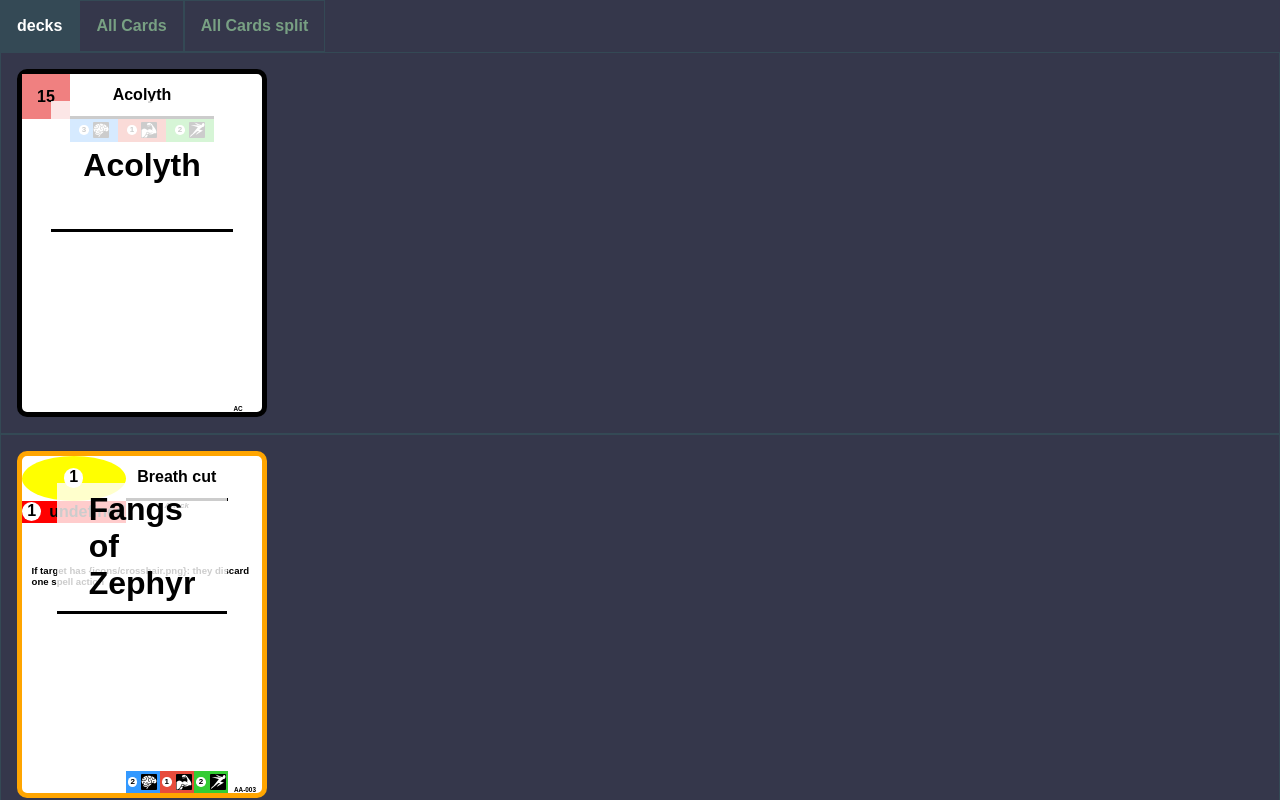
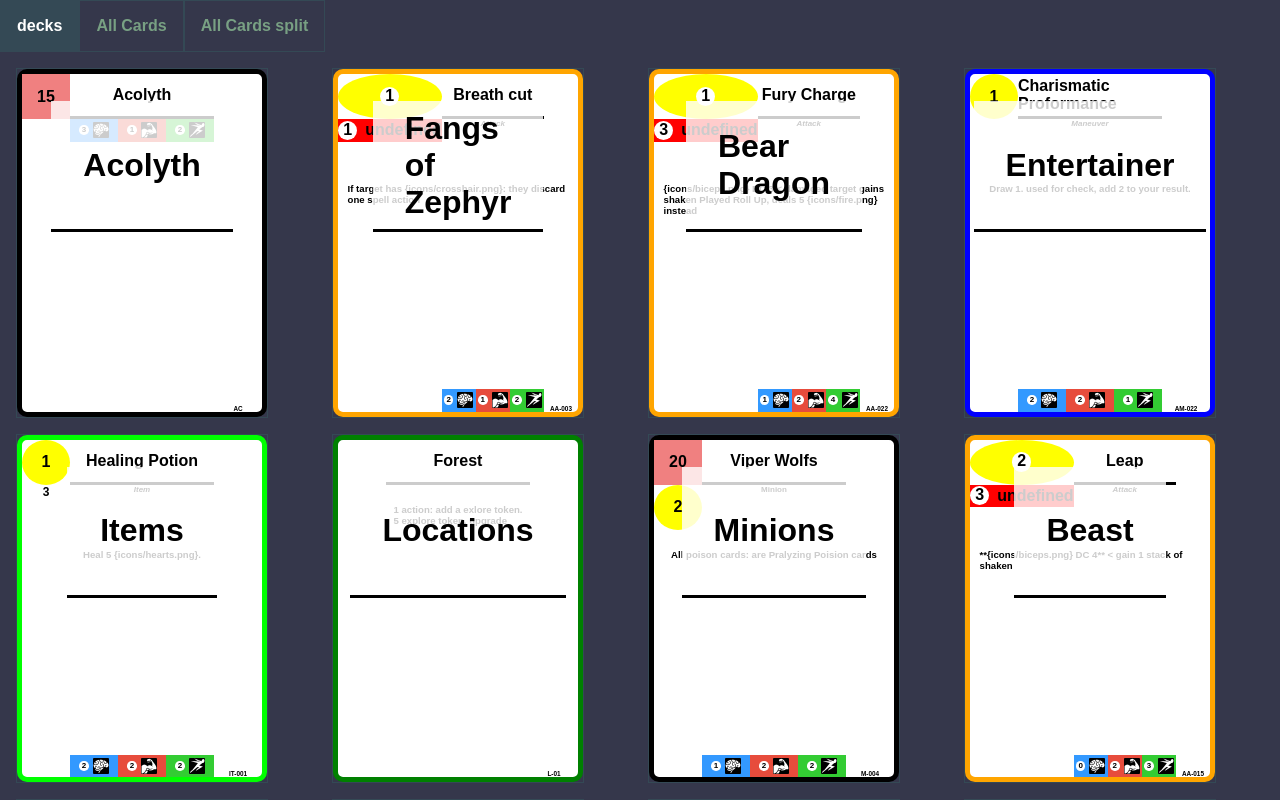
Before and after one commit to yodivdhende/PaperDragon, a SvelteKit app: page /decks in a window 1280 px wide. Built offline with nearby package versions, Linux system fonts and the light colour scheme.

Commit message:
fixing grid styling for decks

```diff
--- a/src/routes/decks/+page.svelte
+++ b/src/routes/decks/+page.svelte
@@ -2,7 +2,7 @@
 	import DeckPreview from '$lib/components/deck-preview.svelte';
 
 	export let data;
-	let {decks} = data;
+	let { decks } = data;
 </script>
 
 <main>
@@ -16,7 +16,17 @@
 <style>
 	main {
 		display: grid;
+		grid-template-columns: repeat(auto-fit, minmax(250px, 1fr));
+		gap: 16px;
 		width: auto;
+		padding: 16px;
+		overflow-y: scroll;
+	}
+
+	a {
+		display: block;
+		width: 250px; /* TODO make this reactive */
+		padding: 0;
 	}
 
 	/* TODO: fix styling so deckpreview is in a grid */
```
